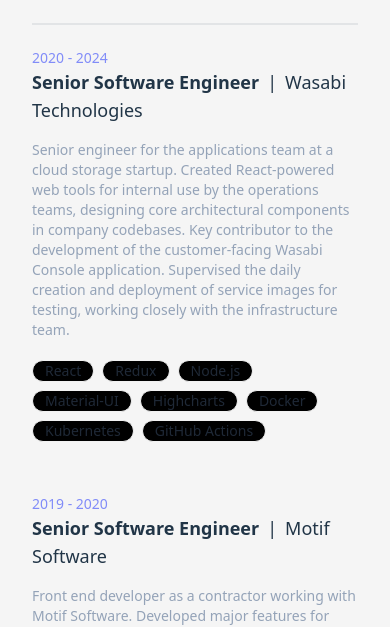
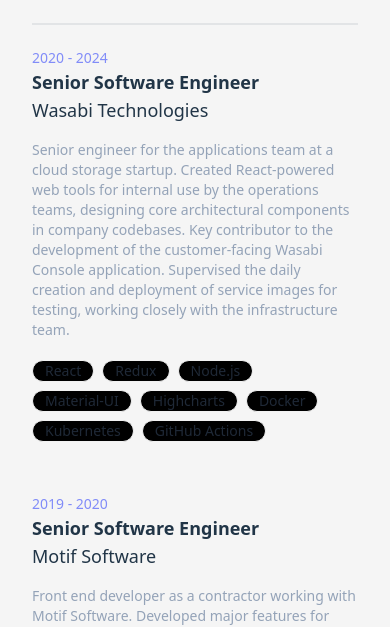
Before and after one commit to aventide/alexstaples.dev, a React (Vite) app: page /resume in a window 390 px wide. Shown: the part 168-795 px from the top of the page. Built offline with nearby package versions, Linux system fonts and the light colour scheme.

Commit message:
fix(resume): fix title and company separation on mobile

```diff
--- a/src/components/Resume.jsx
+++ b/src/components/Resume.jsx
@@ -119,8 +119,8 @@ function Job({ company }) {
 			<p className="text-indigo-400 text-sm">{time}</p>
 			<p className="mb-4 text-lg">
 				<span className="font-bold">{jobTitle}</span>
-				<span className="mx-2">|</span>
-				<span>{employer}</span>
+				<span className="mx-2 hidden md:inline">|</span>
+				<span className="block md:inline">{employer}</span>
 			</p>
 			<div className="mb-4">
 				<p className="mb-2 text-sm text-slate-400">{longform}</p>
```
